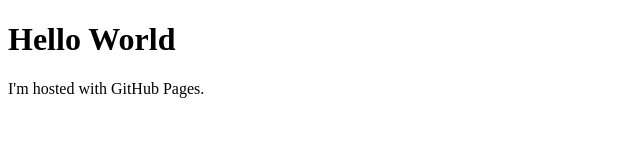
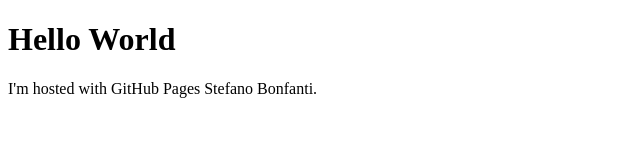
Before and after one commit to StefanoBonfanti66/github.io, a plain HTML site: page index.html in a window 1280 px wide. Shown: the whole page, without its empty margins (0-640 px from the left). Drawn offline with Linux system fonts and the light colour scheme.

Commit message:
Piccola modifica di test

```diff
--- a/index.html
+++ b/index.html
@@ -2,6 +2,6 @@
 <html>
 <body>
 <h1>Hello World</h1>
-<p>I'm hosted with GitHub Pages.</p>
+<p>I'm hosted with GitHub Pages Stefano Bonfanti.</p>
 </body>
 </html>
```
